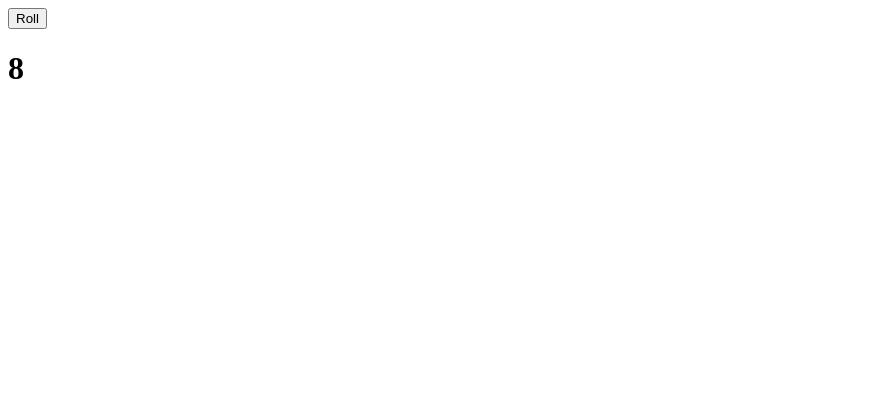
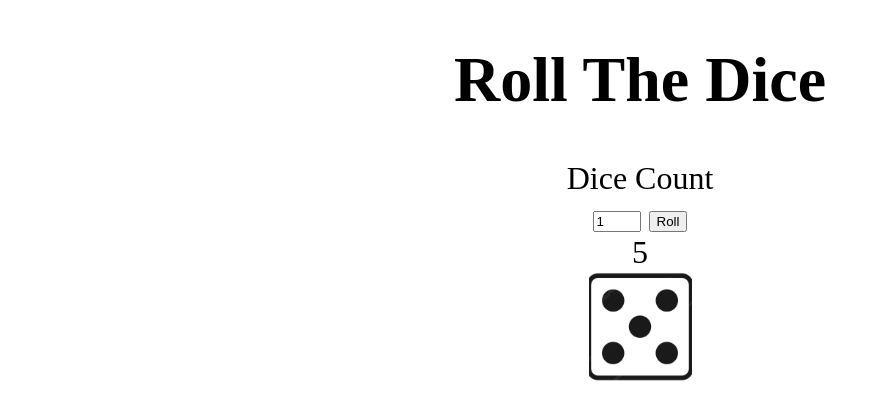
Before and after one commit to DemmyJay-99/Playground, a plain HTML site: page dice_roll/index.html in a window 1280 px wide. Both pictures are taken after a click on the button "Roll". Shown: the whole page, without its empty margins (0-880 px from the left). Drawn offline with Linux system fonts and the light colour scheme.

Commit message:
Create dice_roll

```diff
--- a/dice_roll/index.html
+++ b/dice_roll/index.html
@@ -7,8 +7,14 @@
     <link rel="stylesheet" href="style.css">
 </head>
 <body>
+    <center><h1>Roll The Dice</h1>
+        <label>Dice Count</label>
+        <br>
+        <input type="number" value="1" max="6" min="1" id="input">
     <button id="roll">Roll</button>
-    <h1 id="label"></h1>
-    <script defer src="script.js"></script>
+    <div id="diceresult"></div>
+    <div id="diceimages"></div>
+    </center>
+ <script defer src="script.js"></script>
 </body>
 </html>
--- a/dice_roll/script.js
+++ b/dice_roll/script.js
@@ -1,8 +1,21 @@
-const roll = document.getElementById('roll');
-const label = document.getElementById('label');
-max = 10;
-min = 1;
+    const roll = document.getElementById('roll');
 
-roll.onmouseover= function(){
-    label.textContent = Math.floor(Math.random() * max );
+
+roll.onclick = function(){
+    const label = document.getElementById('label');
+    const input = document.getElementById('input').value;
+    const diceResult = document.getElementById('diceresult');
+    const diceImages = document.getElementById('diceimages');
+
+    const values = [];
+    const images = [];
+
+    for (let i =0; i < input; i++) {
+            const value = Math.floor(Math.random() * 6) + 1;
+            values.push(value);
+            images.push(` <img src="dice/${value}.png" alt= "N">`);
+    }
+
+    diceResult.textContent = values.join(",");
+    diceImages.innerHTML = images.join(" ");
 }
--- a/dice_roll/style.css
+++ b/dice_roll/style.css
@@ -0,0 +1,3 @@
+body{
+    font-size: 2rem;
+}
```
Also changed, not shown: dice_roll/dice/1.png (added), dice_roll/dice/2.png (added), dice_roll/dice/3.png (added), dice_roll/dice/4.png (added), dice_roll/dice/5.png (added), dice_roll/dice/6.png (added).
